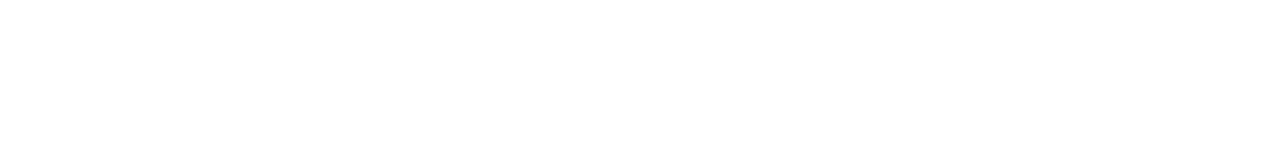
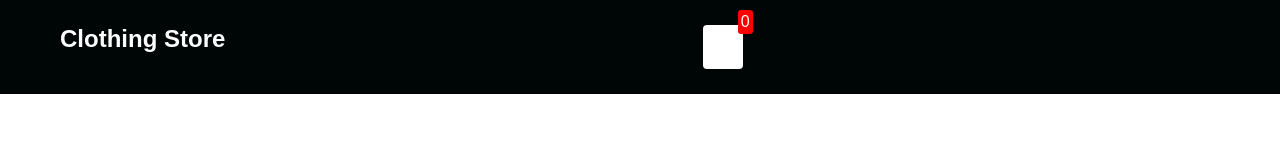
Before and after one commit to orbanjames/SHOPPING-STORE, a plain HTML site: page cart.html in a window 1280 px wide. Drawn offline with nearby package versions, Linux system fonts and the light colour scheme.

Commit message:
subsequent coomits and update

```diff
--- a/cart.html
+++ b/cart.html
@@ -0,0 +1,25 @@
+<!DOCTYPE html>
+<html lang="en">
+<head>
+ <meta charset="UTF-8">
+ <meta http-equiv="X-UA-Compatible" content="IE=edge">
+ <meta name="viewport" content="width=device-width, initial-scale=1.0">
+ <title>Clothing Store</title>
+ <link rel="stylesheet" href="src/style.css" />
+ <link rel="stylesheet" href="https://cdn.jsdelivr.net/npm/bootstrap-icons@1.9.1/font/bootstrap-icons.css" />
+</head>
+<body>
+  <div class="navbar">
+   <a href="index.html">
+    <h2>Clothing Store</h2>
+   </a>
+   <div class="cart">
+    <a href="cart.html">
+     <i class="bi bi-cart4"></i>
+     <div id="cartAmount" class="cartAmount">0</div>
+   </div>
+   </a>
+  </div>
+</body>
+<script src="src/cart.js"></script>
+</html>
--- a/src/style.css
+++ b/src/style.css
@@ -14,6 +14,11 @@ body {
 
 i{
   cursor: pointer;
+}
+
+a{
+  text-decoration: none;
+  color: white;
 }
 
 /**
```
Also changed, not shown: index.html (+10 -7 lines), src/cart.js (added).
